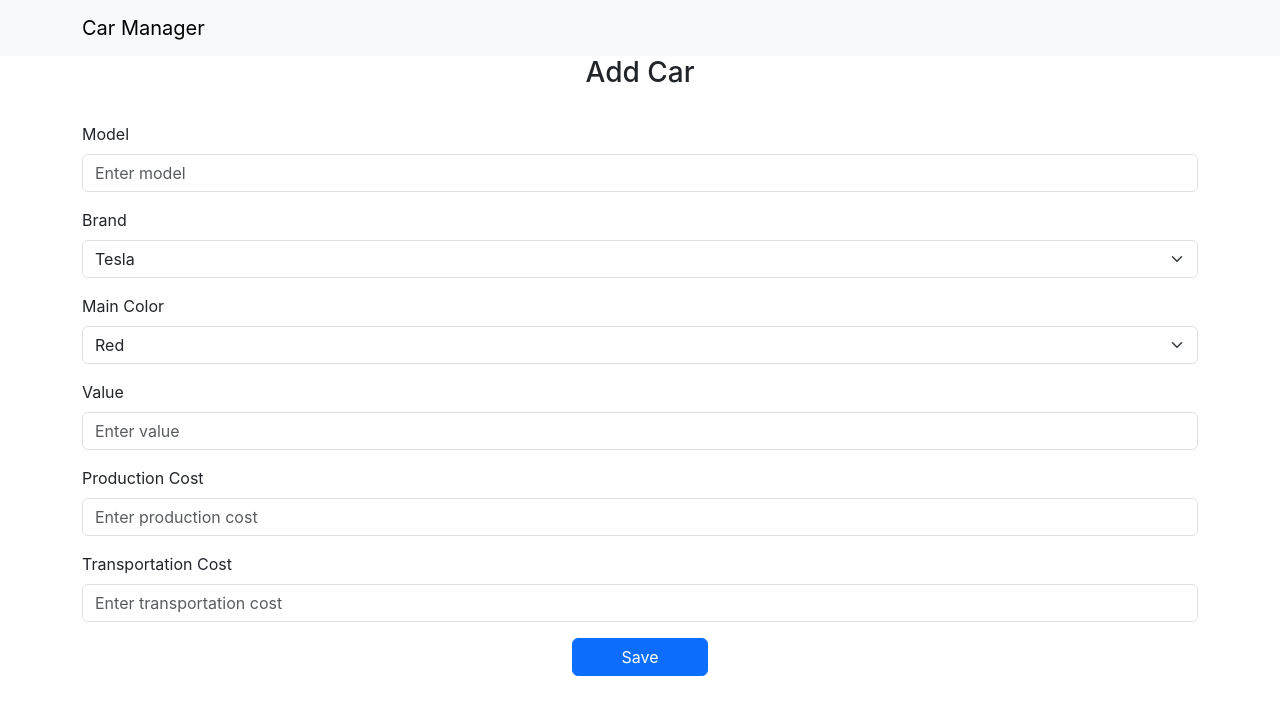
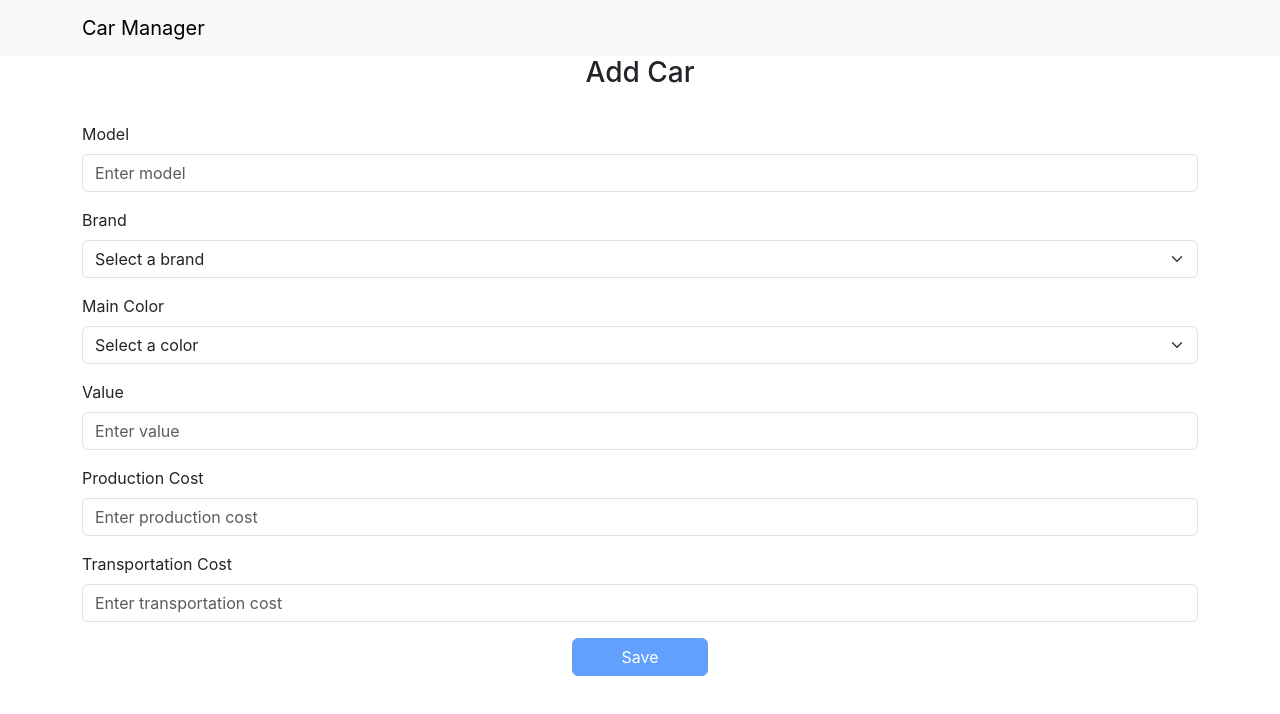
Before and after one commit to isasiluispy/car-manager, a React (Create React App) app: page /create in a window 1280 px wide. Shown: the top 714 px of the page. Built offline with nearby package versions, Linux system fonts and the light colour scheme.

Commit message:
making all fields required

```diff
--- a/src/pages/cars/carCreate.js
+++ b/src/pages/cars/carCreate.js
@@ -23,6 +23,10 @@ const CarCreate = () => {
   const [value, setValue] = useState('');
   const [productionCost, setProductionCost] = useState('');
   const [transportationCost, setTransportationCost] = useState('');
+
+  const allFieldsFilled = () => {
+    return model && brand && mainColor && value && productionCost && transportationCost;
+  };
 
   const handleSubmit = (e) => {
     e.preventDefault();
@@ -60,6 +64,7 @@ const CarCreate = () => {
               placeholder="Enter model"
               value={model}
               onChange={(e) => setModel(e.target.value)}
+              required
             />
           </Form.Group>
 
@@ -68,7 +73,9 @@ const CarCreate = () => {
             <Form.Select
               value={brand}
               onChange={(e) => setBrand(e.target.value)}
+              required
             >
+              <option value="">Select a brand</option>
               {brands.map((brand, index) => (
                 <option key={index} value={brand.value}>{brand.label}</option>
               ))}
@@ -80,7 +87,9 @@ const CarCreate = () => {
             <Form.Select
               value={mainColor}
               onChange={(e) => setMainColor(e.target.value)}
+              required
             >
+              <option value="">Select a color</option>
               {mainColors.map((color, index) => (
                 <option key={index} value={color.value}>{color.label}</option>
               ))}
@@ -94,6 +103,7 @@ const CarCreate = () => {
               placeholder="Enter value"
               value={value}
               onChange={(e) => setValue(e.target.value)}
+              required
             />
           </Form.Group>
 
@@ -104,6 +114,7 @@ const CarCreate = () => {
               placeholder="Enter production cost"
               value={productionCost}
               onChange={(e) => setProductionCost(e.target.value)}
+              required
             />
           </Form.Group>
 
@@ -114,11 +125,12 @@ const CarCreate = () => {
               placeholder="Enter transportation cost"
               value={transportationCost}
               onChange={(e) => setTransportationCost(e.target.value)}
+              required
             />
           </Form.Group>
 
           <div className="d-flex align-items-center flex-column">
-            <Button className="px-5" variant="primary" type="submit">
+            <Button className="px-5" variant="primary" type="submit" disabled={!allFieldsFilled()}>
               Save
             </Button>
           </div>
```
